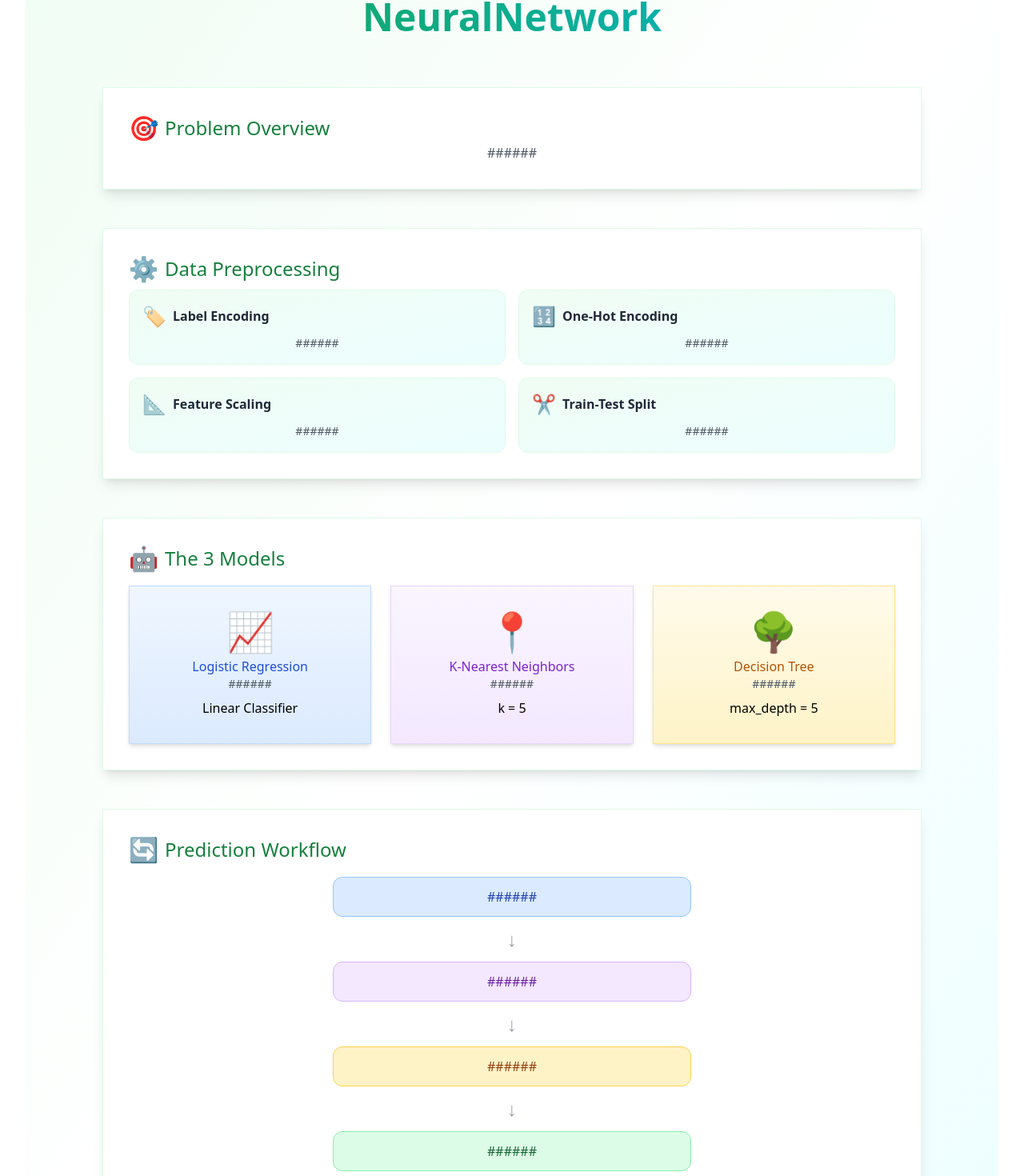
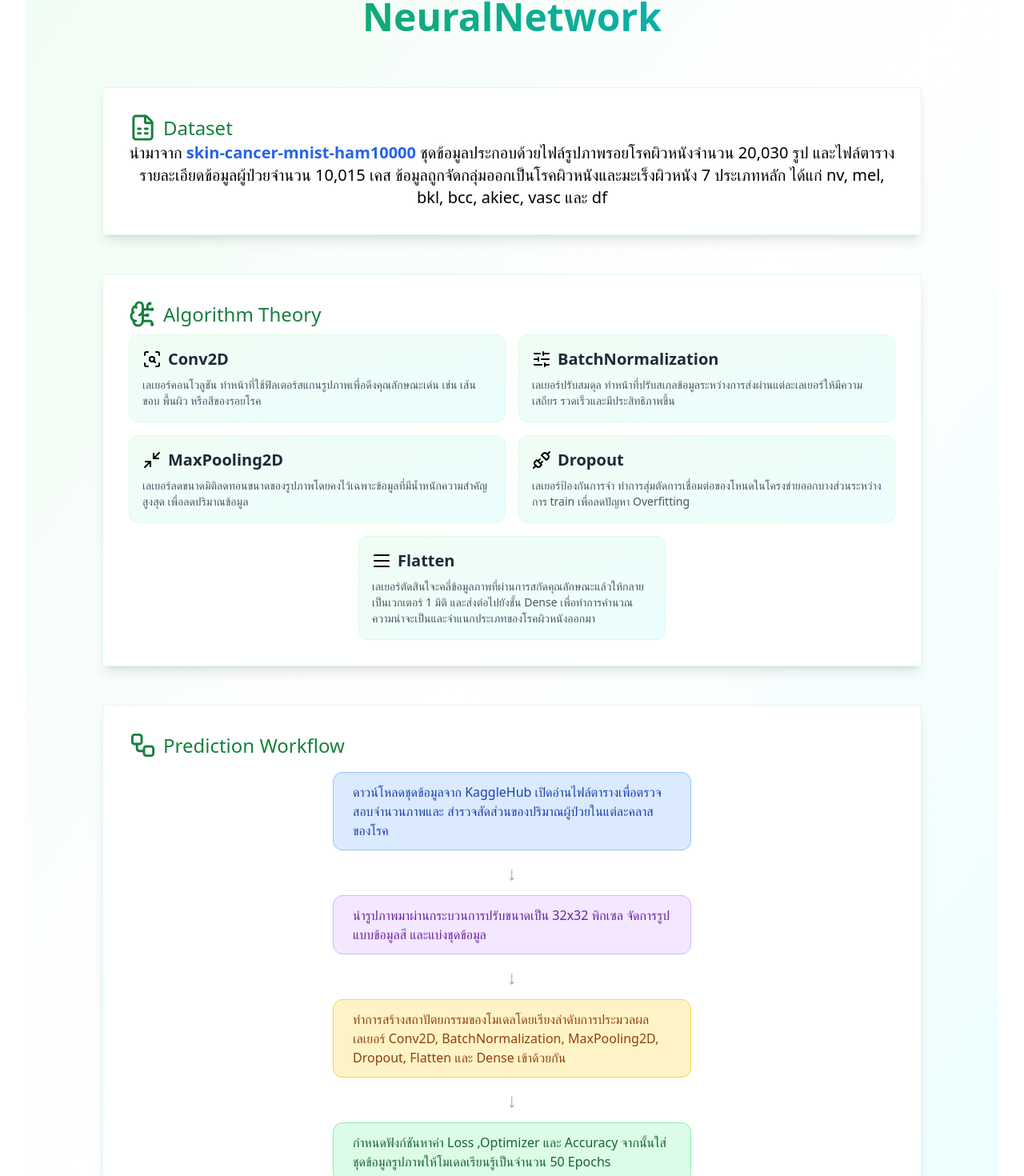
Before and after one commit to Natthavee9/Healthy-Sense-Project, a React (Vite) app in the folder frontend/: page /neural-network in a window 1280 px wide. Shown: the part 227-1697 px from the top of the page at 80% size. Built offline with nearby package versions, Linux system fonts and the light colour scheme.

Commit message:
feat: Update warning messages to English and improve comments in code

```diff
--- a/frontend/src/page/DemoML.tsx
+++ b/frontend/src/page/DemoML.tsx
@@ -182,7 +182,7 @@ export default function DemoML() {
                             <div className="mt-6 p-4 bg-yellow-50 border border-yellow-300 rounded-xl flex items-start gap-3">
                                 <span className="text-yellow-500 text-xl mt-0.5"><TriangleAlert /></span>
                                 <p className="text-sm text-yellow-800">
-                                    <span className="font-semibold">คำเตือน:</span> ผลลัพธ์นี้เป็นเพียงการทำนายของ AI เท่านั้น ไม่สามารถใช้แทนการวินิจฉัยทางการแพทย์ได้ กรุณาปรึกษาแพทย์ผู้เชี่ยวชาญเพื่อการวินิจฉัยและการรักษาที่ถูกต้อง
+                                    <span className="font-semibold">Warning:</span> This result is solely an AI prediction and cannot be used as a substitute for a medical diagnosis. Please consult a medical professional for an accurate diagnosis and proper treatment.
                                 </p>
                             </div>
                         </div>
--- a/frontend/src/page/DemoNN.tsx
+++ b/frontend/src/page/DemoNN.tsx
@@ -174,7 +174,7 @@ export default function DemoML() {
                         <div className="mt-6 p-4 bg-yellow-50 border border-yellow-300 rounded-xl flex items-start gap-3">
                             <span className="text-yellow-500 text-xl mt-0.5"><TriangleAlert /></span>
                             <p className="text-sm text-yellow-800">
-                                <span className="font-semibold">คำเตือน:</span> ผลลัพธ์นี้เป็นเพียงการทำนายของ AI เท่านั้น ไม่สามารถใช้แทนการวินิจฉัยทางการแพทย์ได้ กรุณาปรึกษาแพทย์ผู้เชี่ยวชาญเพื่อการวินิจฉัยและการรักษาที่ถูกต้อง
+                                <span className="font-semibold">Warning:</span> This result is solely an AI prediction and cannot be used as a substitute for a medical diagnosis. Please consult a medical professional for an accurate diagnosis and proper treatment.
                             </p>
                         </div>
                     </div>
--- a/frontend/src/page/NeuralNetWork.tsx
+++ b/frontend/src/page/NeuralNetWork.tsx
@@ -1,3 +1,9 @@
+import {
+    FileSpreadsheet, BrainCircuit,
+    ScanSearch, SlidersHorizontal,
+    Minimize2, Unplug,
+    TextAlignJustify, Workflow
+} from 'lucide-react';
 export default function NeuralNetwork() {
     return (
         <div className="min-h-screen bg-gradient-to-br from-green-50 via-white to-cyan-50 py-12 px-4 sm:px-6 lg:px-8">
@@ -14,47 +20,92 @@ export default function NeuralNetwork() {
                 <section className="card bg-white shadow-lg border border-green-100">
                     <div className="card-body">
                         <h2 className="card-title text-2xl text-green-700 flex items-center gap-2">
-                            <span className="text-3xl">🎯</span> Problem Overview
+                            <span className="text-3xl"><FileSpreadsheet size={"35px"} /></span> Dataset
                         </h2>
-                        <p className="text-gray-600 leading-relaxed">
-                            ######
-                        </p>
+                        <span className='indent-3 text-left text-xl'>
+                            นำมาจาก{" "}
+                            <a
+                                href="https://www.kaggle.com/datasets/kmader/skin-cancer-mnist-ham10000"
+                                target="_blank"
+                                rel="noopener noreferrer"
+                                className="text-blue-600 hover:text-blue-800 hover:underline font-semibold"
+                            >
+                                skin-cancer-mnist-ham10000
+                            </a>{" "}
+                            ชุดข้อมูลประกอบด้วยไฟล์รูปภาพรอยโรคผิวหนังจำนวน 20,030 รูป และไฟล์ตารางรายละเอียดข้อมูลผู้ป่วยจำนวน 10,015 เคส
+                            ข้อมูลถูกจัดกลุ่มออกเป็นโรคผิวหนังและมะเร็งผิวหนัง 7 ประเภทหลัก ได้แก่ nv, mel, bkl, bcc, akiec, vasc และ df
+                        </span>
                     </div>
                 </section>
 
 
-                {/* Preprocessing */}
+                {/* Algorithm Theory */}
                 <section className="card bg-white shadow-lg border border-green-100">
                     <div className="card-body">
                         <h2 className="card-title text-2xl text-green-700 flex items-center gap-2">
-                            <span className="text-3xl">⚙️</span> Data Preprocessing
+                            <span className="text-3xl"><BrainCircuit size={"35px"} /></span> Algorithm Theory
                         </h2>
-                        <div className="grid grid-cols-1 md:grid-cols-2 gap-4 mt-2">
+                        <div className="grid grid-cols-1 md:grid-cols-2 gap-4 mt-2 text-left text-xl">
                             {[
                                 {
-                                    title: "Label Encoding",
-                                    desc: "######",
-                                    icon: "🏷️",
+                                    title: "Conv2D",
+                                    desc: (
+                                        <>
+                                            เลเยอร์คอนโวลูชัน ทำหน้าที่ใช้ฟิลเตอร์สแกนรูปภาพเพื่อดึงคุณลักษณะเด่น
+                                            เช่น เส้นขอบ พื้นผิว หรือสีของรอยโรค
+                                        </>
+                                    ),
+                                    icon: <ScanSearch />,
                                 },
                                 {
-                                    title: "One-Hot Encoding",
-                                    desc: "######",
-                                    icon: "🔢",
+                                    title: "BatchNormalization",
+                                    desc: (
+                                        <>
+                                            เลเยอร์ปรับสมดุล ทำหน้าที่ปรับสเกลข้อมูลระหว่างการส่งผ่านแต่ละเลเยอร์ให้มีความเสถียร
+                                            รวดเร็วและมีประสิทธิภาพขึ้น
+                                        </>
+
+                                    ),
+                                    icon: <SlidersHorizontal />,
                                 },
                                 {
-                                    title: "Feature Scaling",
-                                    desc: "######",
-                                    icon: "📐",
+                                    title: "MaxPooling2D",
+                                    desc: (
+                                        <>
+                                            เลเยอร์ลดขนาดมิติลดทอนขนาดของรูปภาพโดยคงไว้เฉพาะข้อมูลที่มีน้ำหนักความสำคัญสูงสุด
+                                            เพื่อลดปริมาณข้อมูล
+                                        </>
+                                    ),
+                                    icon: <Minimize2 />,
                                 },
                                 {
-                                    title: "Train-Test Split",
-                                    desc: "######",
-                                    icon: "✂️",
+                                    title: "Dropout",
+                                    desc: (
+                                        <>
+                                            เลเยอร์ป้องกันการจำ ทำการสุ่มตัดการเชื่อมต่อของโหนดในโครงข่ายออกบางส่วนระหว่างการ train
+                                            เพื่อลดปัญหา{" "}Overfitting
+                                        </>
+                                    ),
+                                    icon: <Unplug />,
                                 },
-                            ].map((step, i) => (
+                                {
+                                    title: "Flatten",
+                                    desc: (
+                                        <>
+                                            เลเยอร์ตัดสินใจะคลี่ข้อมูลภาพที่ผ่านการสกัดคุณลักษณะแล้วให้กลายเป็นเวกเตอร์ 1 มิติ และส่งต่อไปยังชั้น Dense
+                                            เพื่อทำการคำนวณความน่าจะเป็นและจำแนกประเภทของโรคผิวหนังออกมา
+                                        </>
+                                    ),
+                                    icon: <TextAlignJustify />,
+                                },
+
+
+
+
+                            ].map((step, i, arr) => (
                                 <div
                                     key={i}
-                                    className="p-4 rounded-xl bg-gradient-to-br from-green-50 to-cyan-50 border border-green-100"
+                                    className={`p-4 rounded-xl bg-gradient-to-br from-green-50 to-cyan-50 border border-green-100 ${i === arr.length - 1 && arr.length % 2 !== 0 ? 'md:col-span-2 mx-auto w-full max-w-sm' : ''}`}
                                 >
                                     <div className="flex items-center gap-2 mb-2">
                                         <span className="text-2xl">{step.icon}</span>
@@ -67,51 +118,6 @@ export default function NeuralNetwork() {
                     </div>
                 </section>
 
-                {/* 3 Models */}
-                <section className="card bg-white shadow-lg border border-green-100">
-                    <div className="card-body">
-                        <h2 className="card-title text-2xl text-green-700 flex items-center gap-2">
-                            <span className="text-3xl">🤖</span> The 3 Models
-                        </h2>
-                        <div className="grid grid-cols-1 md:grid-cols-3 gap-6 mt-4">
-                            {/* Logistic Regression */}
-                            <div className="card bg-gradient-to-b from-blue-50 to-blue-100 border border-blue-200 shadow-md hover:shadow-xl transition-shadow">
-                                <div className="card-body items-center text-center">
-                                    <div className="text-5xl mb-2">📈</div>
-                                    <h3 className="card-title text-blue-700">Logistic Regression</h3>
-                                    <p className="text-sm text-gray-600">
-                                        ######
-                                    </p>
-                                    <div className="badge badge-outline badge-primary mt-2">Linear Classifier</div>
-                                </div>
-                            </div>
-
-                            {/* KNN */}
-                            <div className="card bg-gradient-to-b from-purple-50 to-purple-100 border border-purple-200 shadow-md hover:shadow-xl transition-shadow">
-                                <div className="card-body items-center text-center">
-                                    <div className="text-5xl mb-2">📍</div>
-                                    <h3 className="card-title text-purple-700">K-Nearest Neighbors</h3>
-                                    <p className="text-sm text-gray-600">
-                                        ######
-                                    </p>
-                                    <div className="badge badge-outline badge-secondary mt-2">k = 5</div>
-                                </div>
-                            </div>
-
-                            {/* Decision Tree */}
-                            <div className="card bg-gradient-to-b from-amber-50 to-amber-100 border border-amber-200 shadow-md hover:shadow-xl transition-shadow">
-                                <div className="card-body items-center text-center">
-                                    <div className="text-5xl mb-2">🌳</div>
-                                    <h3 className="card-title text-amber-700">Decision Tree</h3>
-                                    <p className="text-sm text-gray-600">
-                                        ######
-                                    </p>
-                                    <div className="badge badge-outline badge-warning mt-2">max_depth = 5</div>
-                                </div>
-                            </div>
-                        </div>
-                    </div>
-                </section>
 
 
 
@@ -119,19 +125,52 @@ export default function NeuralNetwork() {
                 <section className="card bg-white shadow-lg border border-green-100">
                     <div className="card-body">
                         <h2 className="card-title text-2xl text-green-700 flex items-center gap-2">
-                            <span className="text-3xl">🔄</span> Prediction Workflow
+                            <span className="text-3xl"><Workflow size={"35px"} /></span> Prediction Workflow
                         </h2>
                         <div className="flex flex-col items-center mt-4 space-y-3">
                             {[
-                                { label: "######", color: "bg-blue-100 text-blue-800 border-blue-300" },
+                                { label: (
+                                    <p className='text-left'>
+                                        ดาวน์โหลดชุดข้อมูลจาก KaggleHub เปิดอ่านไฟล์ตารางเพื่อตรวจสอบจำนวนภาพและ
+                                        สำรวจสัดส่วนของปริมาณผู้ป่วยในแต่ละคลาสของโรค
+                                    </p>
+
+                                ),
+                                color: "bg-blue-100 text-blue-800 border-blue-300" },
+
                                 { label: "↓", color: "" },
-                                { label: "######", color: "bg-purple-100 text-purple-800 border-purple-300" },
+
+                                { label: (
+                                    <p className='text-left'>
+                                        นำรูปภาพมาผ่านกระบวนการปรับขนาดเป็น 32x32 พิกเซล จัดการรูปแบบข้อมูลสี และแบ่งชุดข้อมูล
+                                    </p>
+
+                                ),
+                                color: "bg-purple-100 text-purple-800 border-purple-300" },
+
                                 { label: "↓", color: "" },
-                                { label: "######", color: "bg-amber-100 text-amber-800 border-amber-300" },
+
+                                { label: (
+                                    <p className='text-left'>
+                                        ทำการสร้างสถาปัตยกรรมของโมเดลโดยเรียงลำดับการประมวลผลเลเยอร์
+                                        Conv2D, BatchNormalization, MaxPooling2D, Dropout, Flatten และ Dense เข้าด้วยกัน
+                                    </p>
+
+                                ),
+                                color: "bg-amber-100 text-amber-800 border-amber-300" },
+
                                 { label: "↓", color: "" },
-                                { label: "######", color: "bg-green-100 text-green-800 border-green-300" },
-                                { label: "↓", color: "" },
-                                { label: "######", color: "bg-gradient-to-r from-green-200 to-cyan-200 text-green-900 border-green-400 font-bold" },
+
+                                { label: (
+                                    <p className='text-left'>
+                                        กำหนดฟังก์ชันหาค่า Loss  ,Optimizer และ Accuracy
+                                        จากนั้นใส่ชุดข้อมูลรูปภาพให้โมเดลเรียนรู้เป็นจำนวน 50 Epochs
+                                    </p>
+
+                                ),
+                                color: "bg-green-100 text-green-800 border-green-300" },
+
+
                             ].map((step, i) =>
                                 step.color ? (
                                     <div
```
Also changed, not shown: 1 other file (tests, documents, lock files or other folders).
